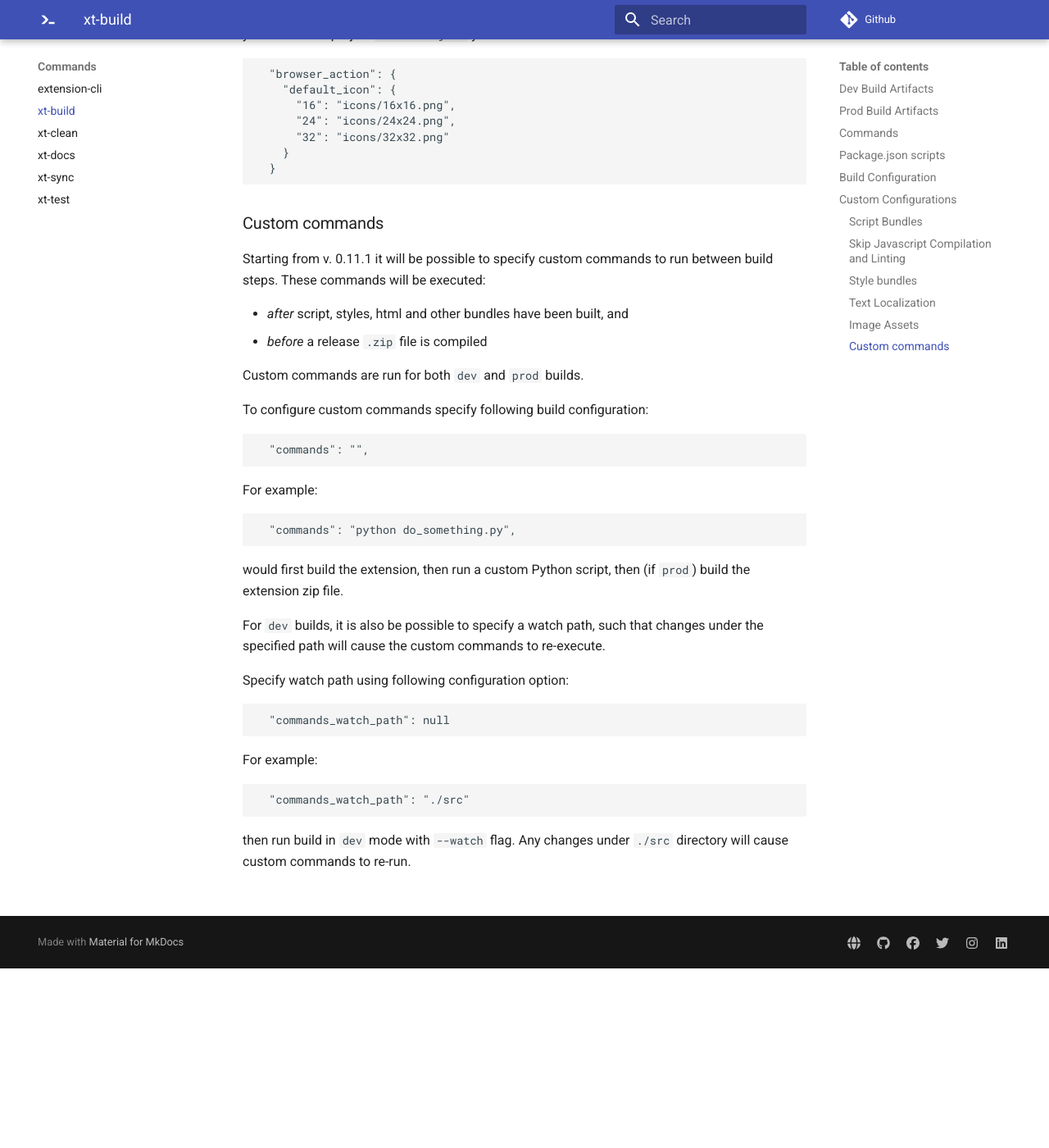
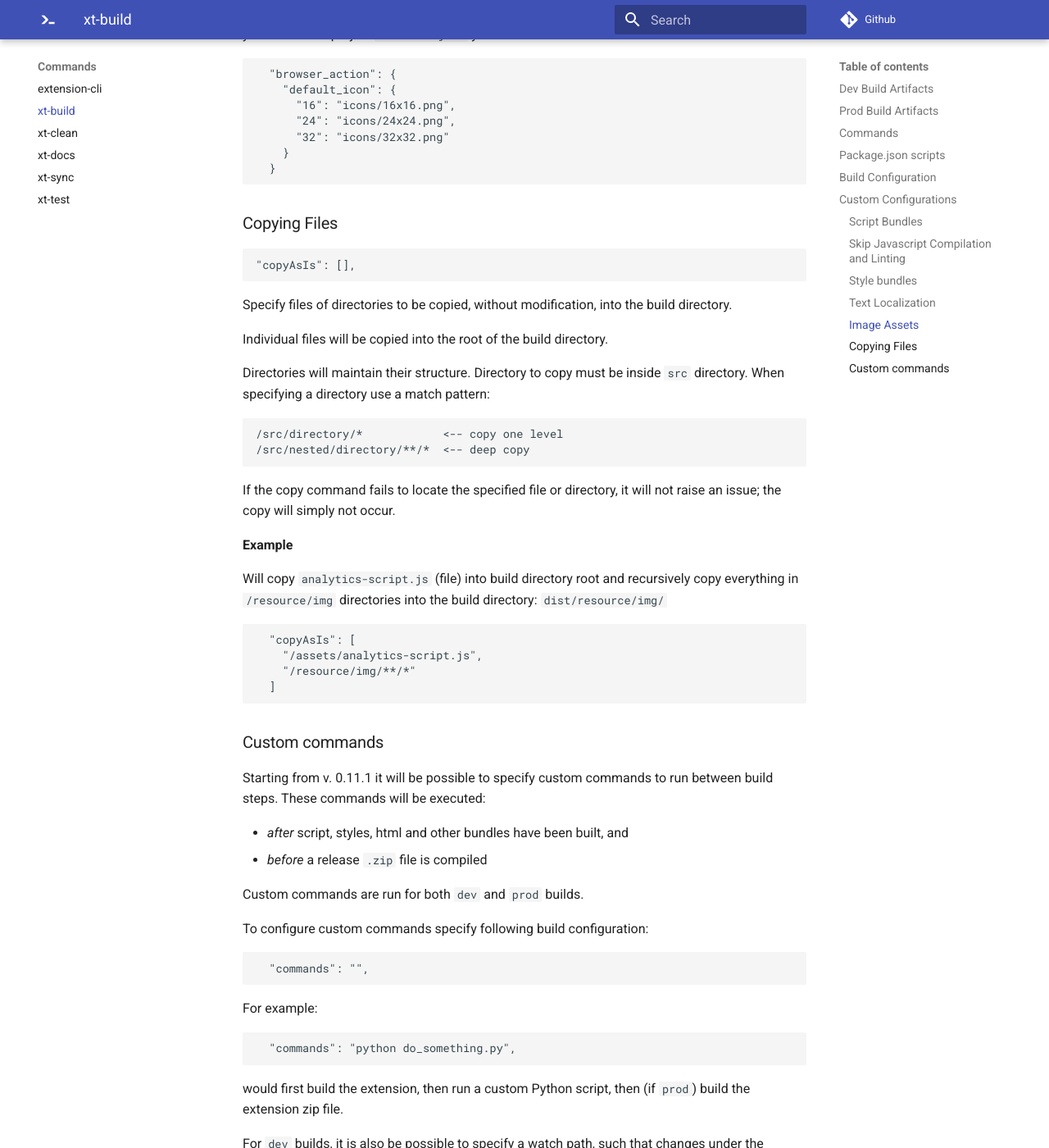
Before and after one commit to MobileFirstLLC/extension-cli, an MkDocs documentation site: the page built from guide/03-xt-build.md, in a window 1280 px wide and 1400 px high, scrolled down 6934 px. Shown: the whole window at 82% size. Built offline with MkDocs 1.6.1 and Material for MkDocs 9.7.7, drawn with Linux system fonts in a browser that asks for light colours; comment, search, counter and statistics services are not loaded; before the commit the page ends 8115 px from its top, so only the background shows below that.

Commit message:
docs: update copy instructions

````diff
--- a/guide/03-xt-build.md
+++ b/guide/03-xt-build.md
@@ -294,6 +294,40 @@ Therefore, in your extension project `manifest.json` you would refer to them as
     }
   }
 ```
+### Copying Files
+
+```
+"copyAsIs": [],
+```
+
+Specify files of directories to be copied, without modification, into the build directory.
+
+Individual files will be copied into the root of the build directory.
+
+Directories will maintain their structure. Directory to copy must be inside `src` directory.
+When specifying a directory use a match pattern:
+
+```
+/src/directory/*            <-- copy one level
+/src/nested/directory/**/*  <-- deep copy
+```
+
+If the copy command fails to locate the specified file or directory, it will not
+raise an issue; the copy will simply not occur.
+
+**Example**
+
+Will copy `analytics-script.js` (file) into build directory root and recursively copy
+everything in `/resource/img` directories into the build directory: `dist/resource/img/`
+
+```
+  "copyAsIs": [
+    "/assets/analytics-script.js",
+    "/resource/img/**/*"
+  ]
+```
+
+
 
 ### Custom commands
 
````
